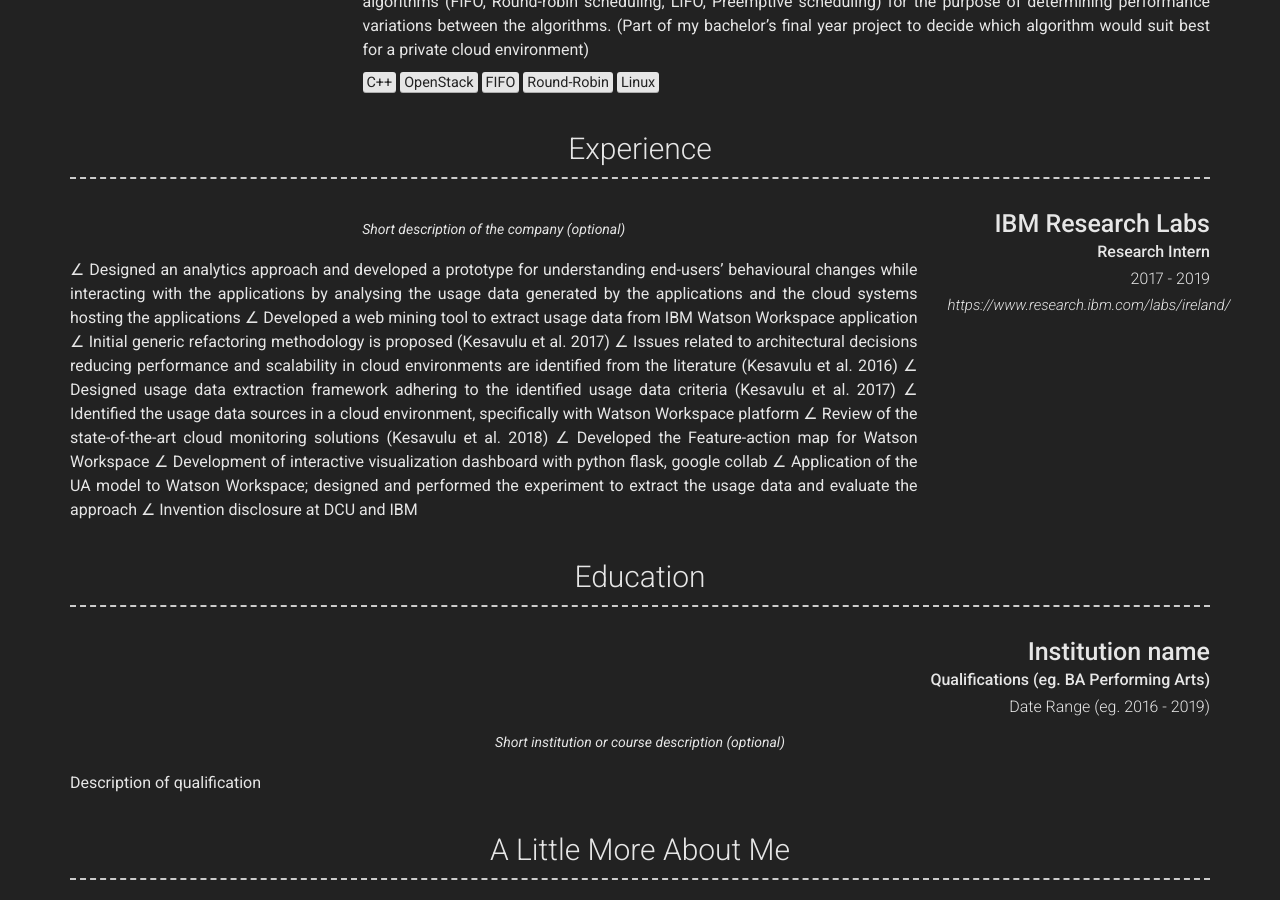
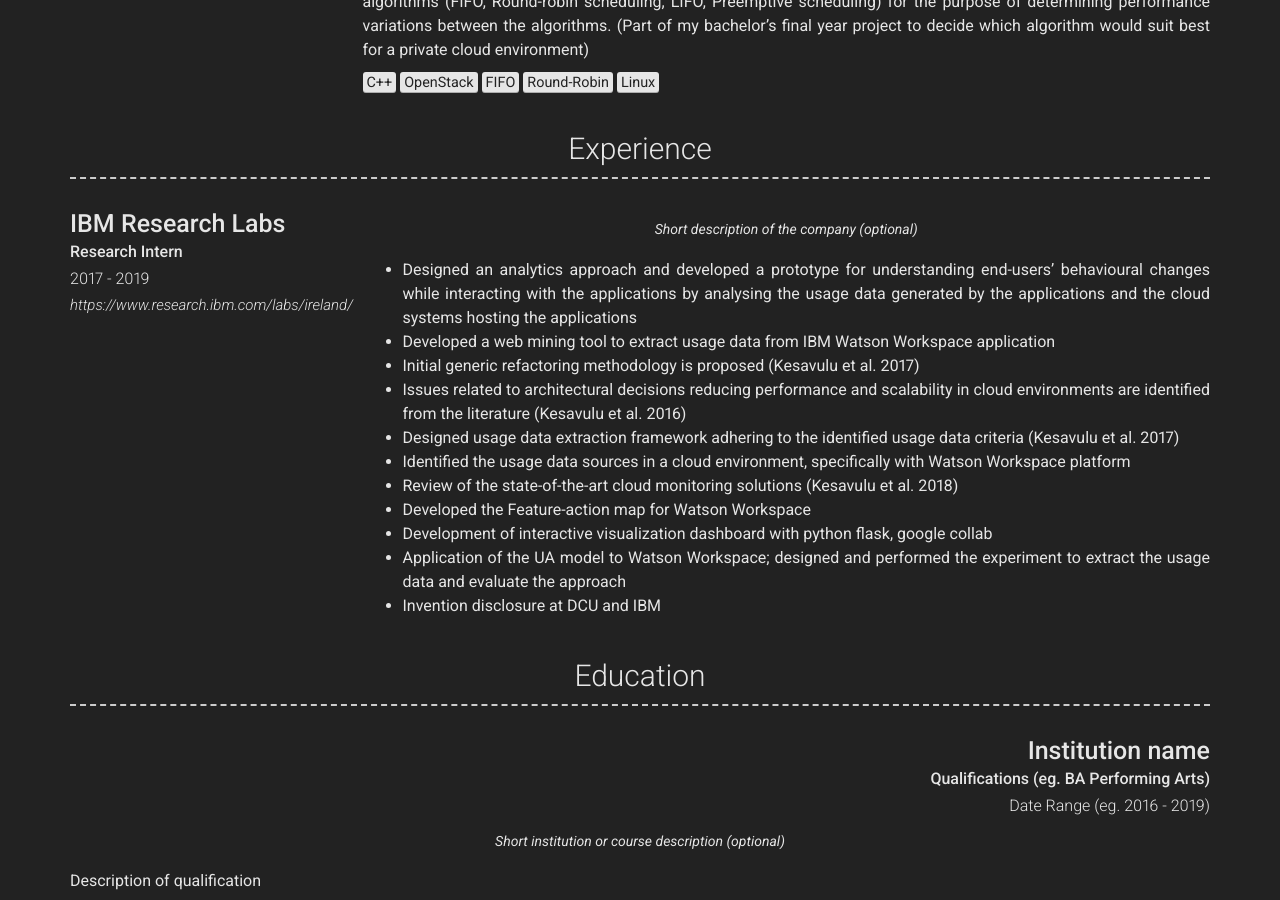
Before and after one commit to manoj-kesavulu/manoj-kesavulu.github.io, a Jekyll site: the page built from index.md, in a window 1280 px wide and 900 px high, scrolled down 1843 px. Built offline with Jekyll 4.4.1, drawn with Linux system fonts in a browser that asks for light colours; nearby versions of some CDN libraries.

Commit message:
Update _config.yml
update description list

```diff
--- a/_config.yml
+++ b/_config.yml
@@ -54,7 +54,7 @@
 about_content: | # this will include new lines to allow paragraphs
   Hi, my name is Manoj and I'm a highly energetic and confident, coding enthusiast always eager to learn new technologies with a master’s degree in Information and Network Security from University of Limerick and pursuing Doctor of Philosophy (PhD) in Usage Analytics for Cloud Applications at Dublin City University.
 
-  I am most skilled in: <mark>Research</mark> <mark>Data analytics</mark> <mark>Programming</mark> and <mark>Gaming</mark>
+  I am most skilled in: <mark>Research</mark> <mark>Data analytics</mark> <mark>Programming</mark> and <mark>Gaming :P</mark>
 #Write an awesome description about yourself here, this supports markdown, so you can add [links](http://foobar.com) and highlight things <mark>like this</mark>.
 #
   #You can even add paragraphs by using empty lines like this and add anything else [markdown](https://www.markdownguide.org/getting-started#what-is-markdown) supports #such as
@@ -150,7 +150,7 @@
   - title: Experience
     layout: list
     content:
-      - layout: right
+      - layout: left
         title: IBM Research Labs
         sub_title: Research Intern
         caption: "2017 - 2019"
@@ -158,17 +158,17 @@
         quote: >
           Short description of the company (optional)
         description: | # this will include new lines to allow paragraphs
-          ∠ Designed an analytics approach and developed a prototype for understanding end-users’ behavioural changes while interacting with the applications by analysing the usage data generated by the applications and the cloud systems hosting the applications
-          ∠ Developed a web mining tool to extract usage data from IBM Watson Workspace application
-          ∠ Initial generic refactoring methodology is proposed (Kesavulu et al. 2017)
-          ∠ Issues related to architectural decisions reducing performance and scalability in cloud environments are identified from the literature (Kesavulu et al. 2016)
-          ∠ Designed usage data extraction framework adhering to the identified usage data criteria (Kesavulu et al. 2017)
-          ∠ Identified the usage data sources in a cloud environment, specifically with Watson Workspace platform
-          ∠ Review of the state-of-the-art cloud monitoring solutions (Kesavulu et al. 2018)
-          ∠ Developed the Feature-action map for Watson Workspace
-          ∠ Development of interactive visualization dashboard with python flask, google collab
-          ∠ Application of the UA model to Watson Workspace; designed and performed the experiment to extract the usage data and evaluate the approach
-          ∠ Invention disclosure at DCU and IBM
+          - Designed an analytics approach and developed a prototype for understanding end-users’ behavioural changes while interacting with the applications by analysing the usage data generated by the applications and the cloud systems hosting the applications
+          - Developed a web mining tool to extract usage data from IBM Watson Workspace application
+          - Initial generic refactoring methodology is proposed (Kesavulu et al. 2017)
+          - Issues related to architectural decisions reducing performance and scalability in cloud environments are identified from the literature (Kesavulu et al. 2016)
+          - Designed usage data extraction framework adhering to the identified usage data criteria (Kesavulu et al. 2017)
+          - Identified the usage data sources in a cloud environment, specifically with Watson Workspace platform
+          - Review of the state-of-the-art cloud monitoring solutions (Kesavulu et al. 2018)
+          - Developed the Feature-action map for Watson Workspace
+          - Development of interactive visualization dashboard with python flask, google collab
+          - Application of the UA model to Watson Workspace; designed and performed the experiment to extract the usage data and evaluate the approach
+          - Invention disclosure at DCU and IBM
 
 
   - title: Education
```
